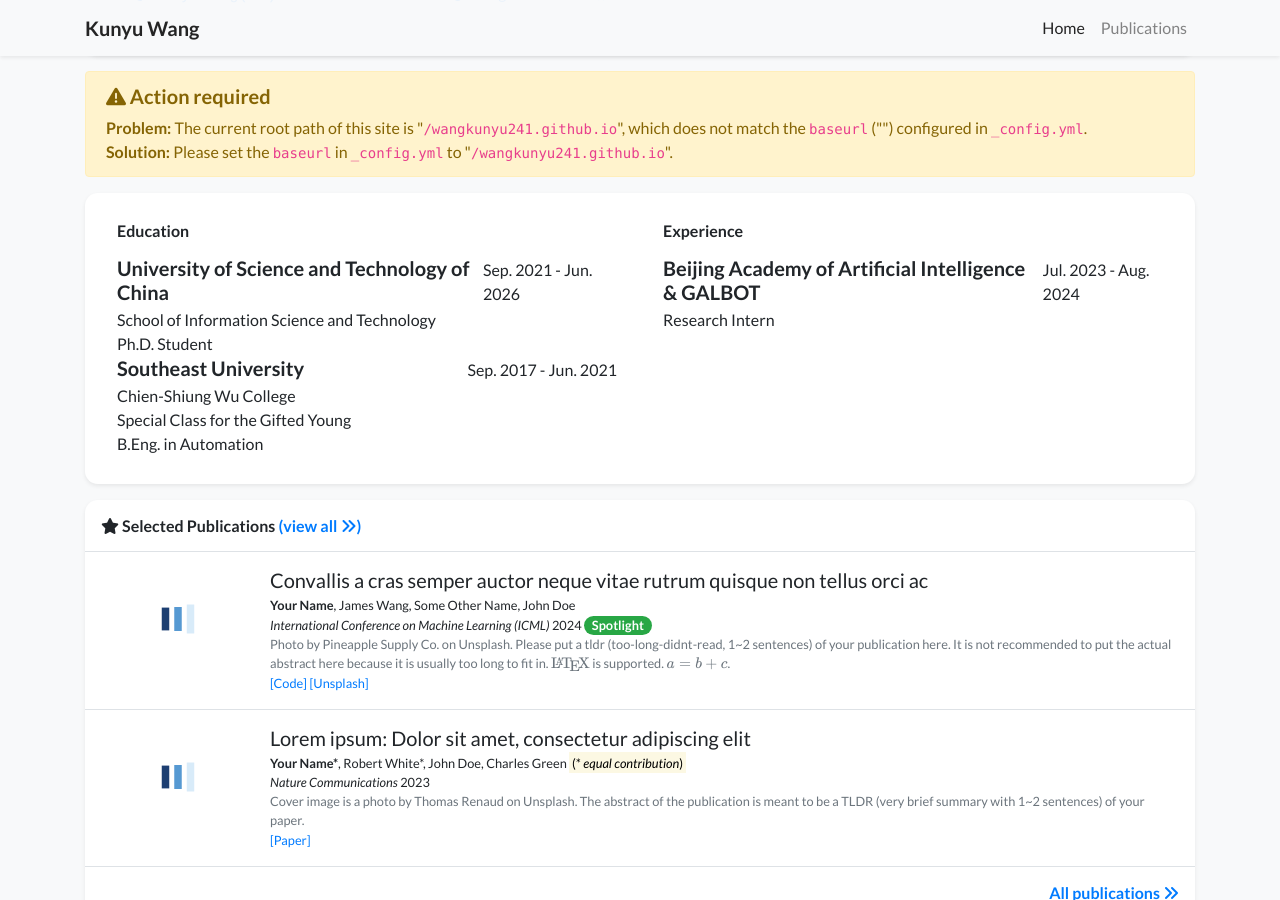
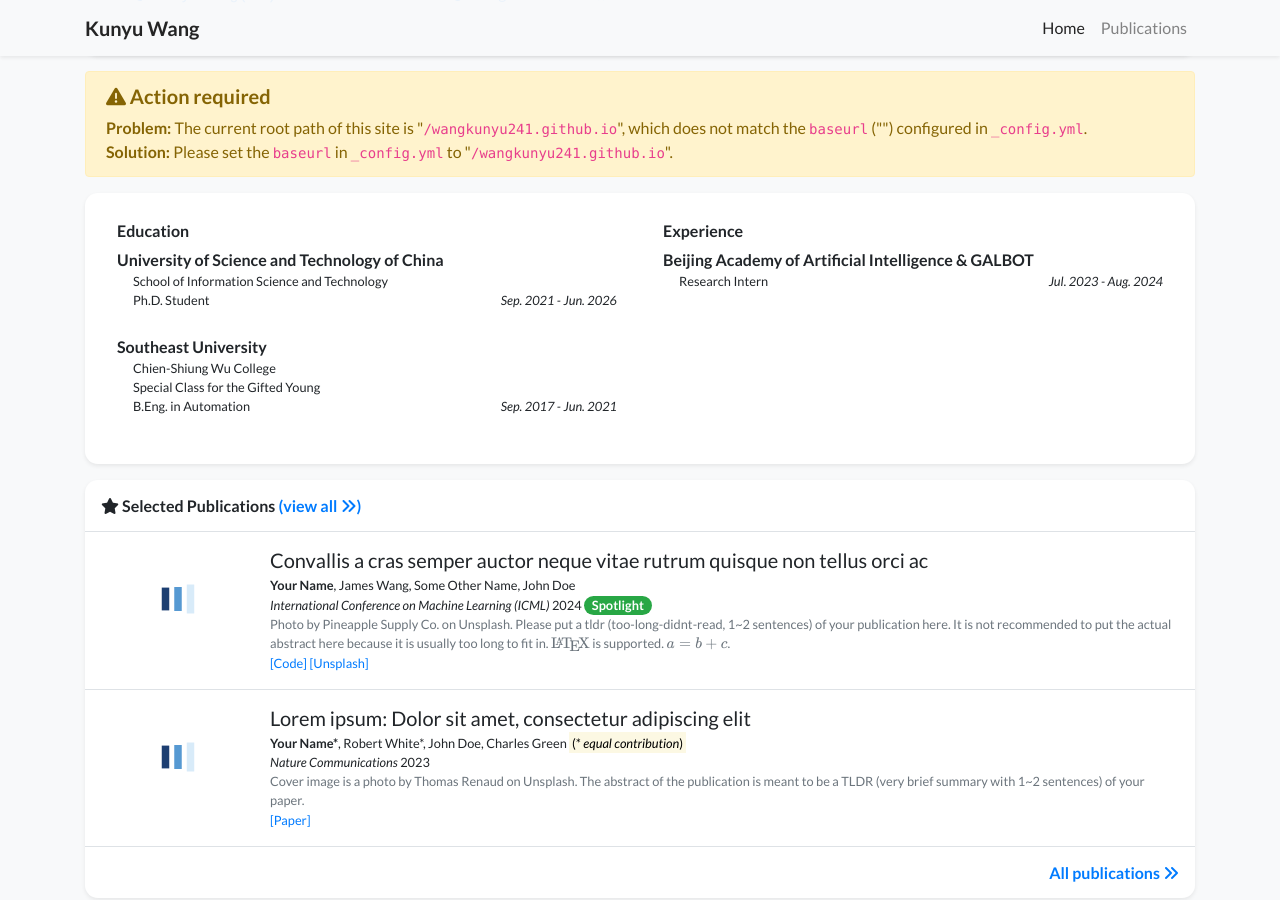
Before and after one commit to wangkunyu241/wangkunyu241.github.io, a Jekyll site: the page built from index.html, in a window 1280 px wide and 900 px high, scrolled down 652 px. Built offline with Jekyll 4.4.1, drawn with Linux system fonts in a browser that asks for light colours; nearby versions of some CDN libraries; a style sheet for code colours, icons or effects is not loaded.

Commit message:
Update experience_card.html

```diff
--- a/_includes/widgets/experience_card.html
+++ b/_includes/widgets/experience_card.html
@@ -2,29 +2,25 @@
   <div class="col">
     <div class="card border-0 shadow-sm bg-white">
       <div class="card-body p-4">
-        <div class="row">
+        <div class="row" data-masonry='{"percentPosition": true }'>
 
           {% if site.data.profile.education %}
           <div class="col-md-6">
             <div class="mx-2 my-1">
-              <h6 class="mb-3">Education</h6>
-              <ul class="list-unstyled section-list mb-1">
-
+              <h6>Education</h6>
+              <ul class="list-unstyled mb-1">
                 {% for item in site.data.profile.education %}
-                <li class="item">
-                  <div class="d-flex align-items-baseline">
-                    <h5 class="item-title mb-1">{{ item.name }}</h5>
-                    <span class="item-date ml-auto">{{ item.date }}</span>
-                  </div>
-                  {% if item.dept %}
-                  <div class="item-meta">{{ item.dept }}</div>
-                  {% endif %}
-                  <div class="item-tail">
-                    <span>{{ item.position }}</span>
+                <li class="mb-4">
+                  <div>
+                    <div class="font-weight-bold">{{ item.name }}</div>
+                    <div class="small ml-3">{{ item.dept }}</div>
+                    <div class="small d-flex ml-3">
+                      <div>{{ item.position }}</div>
+                      <div class="mt-auto ml-auto no-break"><em>{{ item.date }}</em></div>
+                    </div>
                   </div>
                 </li>
                 {% endfor %}
-
               </ul>
             </div>
           </div>
@@ -33,24 +29,20 @@
           {% if site.data.profile.experience %}
           <div class="col-md-6">
             <div class="mx-2 my-1">
-              <h6 class="mb-3">Experience</h6>
-              <ul class="list-unstyled section-list mb-1">
-
+              <h6>Experience</h6>
+              <ul class="list-unstyled mb-1">
                 {% for item in site.data.profile.experience %}
-                <li class="item">
-                  <div class="d-flex align-items-baseline">
-                    <h5 class="item-title mb-1">{{ item.name }}</h5>
-                    <span class="item-date ml-auto">{{ item.date }}</span>
-                  </div>
-                  {% if item.dept %}
-                  <div class="item-meta">{{ item.dept }}</div>
-                  {% endif %}
-                  <div class="item-tail">
-                    <span>{{ item.position }}</span>
+                <li class="mb-4">
+                  <div>
+                    <div class="font-weight-bold">{{ item.name }}</div>
+                    <div class="small ml-3">{{ item.dept }}</div>
+                    <div class="small d-flex ml-3">
+                      <div>{{ item.position }}</div>
+                      <div class="mt-auto ml-auto no-break"><em>{{ item.date }}</em></div>
+                    </div>
                   </div>
                 </li>
                 {% endfor %}
-
               </ul>
             </div>
           </div>
@@ -59,12 +51,14 @@
           {% if site.data.profile.awards %}
           <div class="col-md-6">
             <div class="mx-2 my-1">
-              <h6 class="mb-3">Honors & Awards</h6>
-              <ul class="list-unstyled section-list mb-1">
+              <h6>Honors & Awards</h6>
+              <ul class="list small pl-3 mb-1">
                 {% for item in site.data.profile.awards %}
-                <li class="item d-flex">
-                  <span class="mr-2">{{ item.name }}</span>
-                  <span class="item-date ml-auto">{{ item.date }}</span>
+                <li class="mb-3">
+                  <div class="d-flex">
+                    <div>{{ item.name }}</div>
+                    <div class="ml-auto mt-auto no-break"><em>{{ item.date }}</em></div>
+                  </div>
                 </li>
                 {% endfor %}
               </ul>
```
